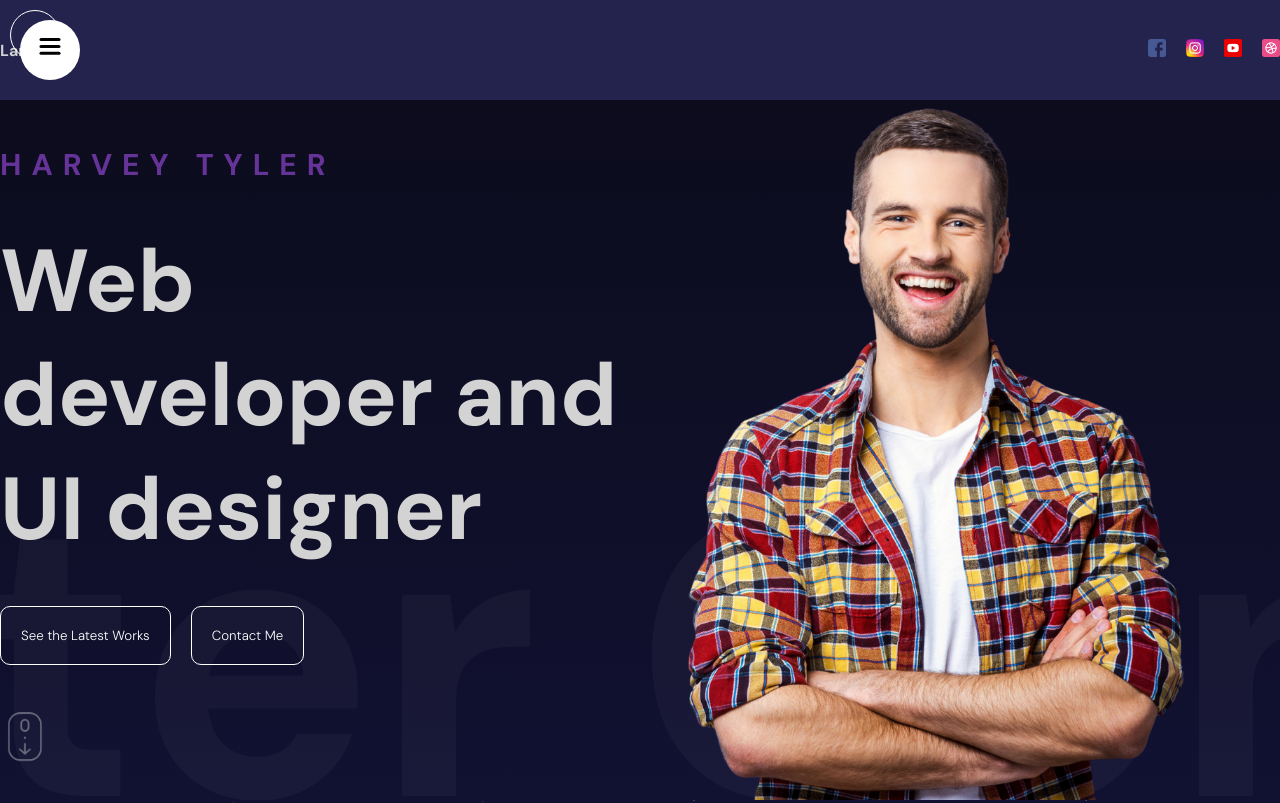
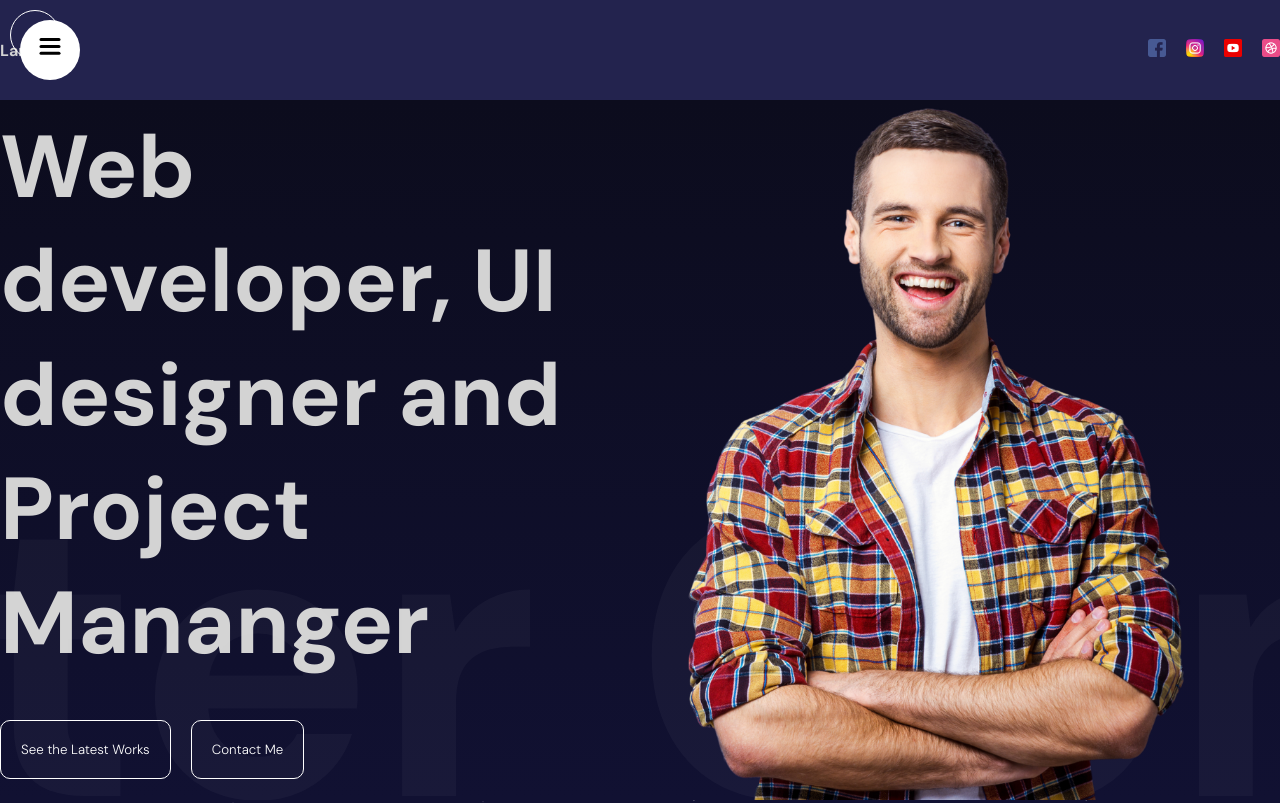
Before and after one commit to safak/animated-portfolio, a React (Vite) app: page / in a window 1280 px wide. Shown: the top 803 px of the page. Built offline with nearby package versions, Linux system fonts and the light colour scheme.

Commit message:
on branch starter

```diff
--- a/src/components/hero/Hero.jsx
+++ b/src/components/hero/Hero.jsx
@@ -47,9 +47,9 @@ const Hero = () => {
           initial="initial"
           animate="animate"
         >
-          <motion.h2 variants={textVariants}>HARVEY TYLER</motion.h2>
+          <motion.h2 variants={textVariants}>Dev Name</motion.h2>
           <motion.h1 variants={textVariants}>
-            Web developer and UI designer
+            Web developer, UI designer and Project Mananger
           </motion.h1>
           <motion.div variants={textVariants} className="buttons">
             <motion.button variants={textVariants}>
```
